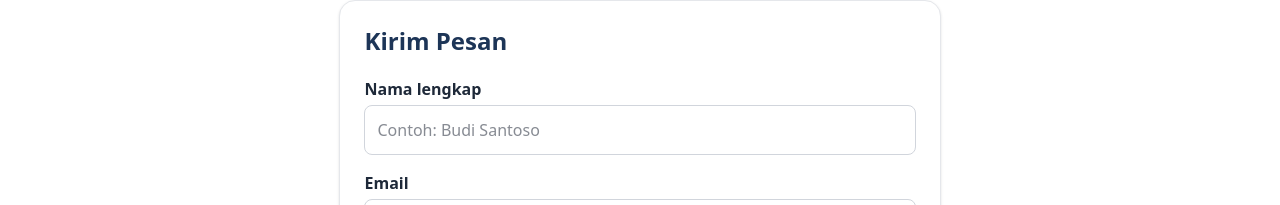
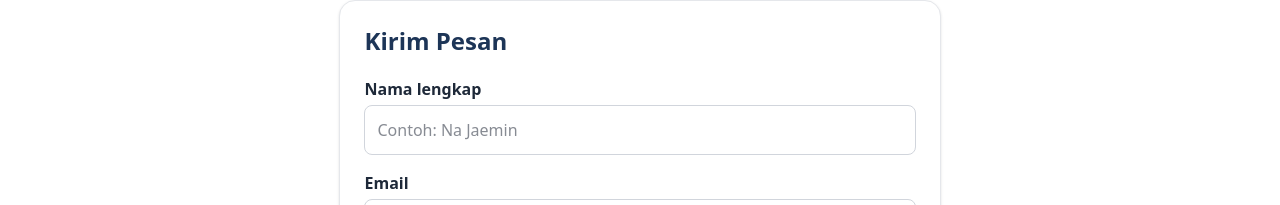
Before and after one commit to lailimajida47-max/portofolio-next, a Next.js app: page /kontak in a window 1280 px wide. Shown: the part 212-417 px from the top of the page. Built offline with nearby package versions, Linux system fonts and the light colour scheme.

Commit message:
update tampilan portfolio

```diff
--- a/src/app/kontak/page.js
+++ b/src/app/kontak/page.js
@@ -36,7 +36,7 @@ export default function Kontak() {
               type="text"
               id="nama"
               name="nama"
-              placeholder="Contoh: Budi Santoso"
+              placeholder="Contoh: Na Jaemin"
               required
               className="mt-1 w-full rounded-lg border border-gray-300 bg-white p-3 text-gray-900"
             />
```
